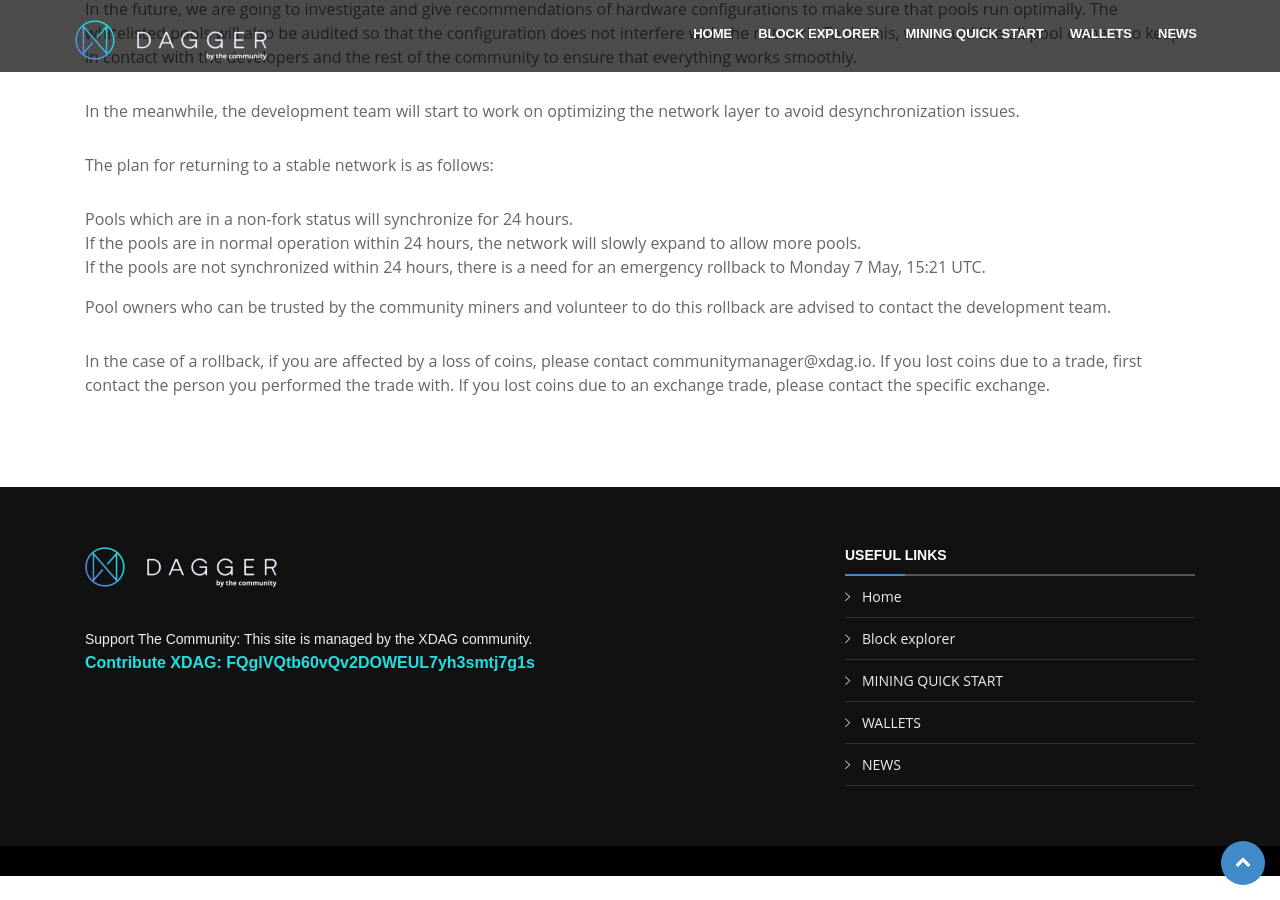
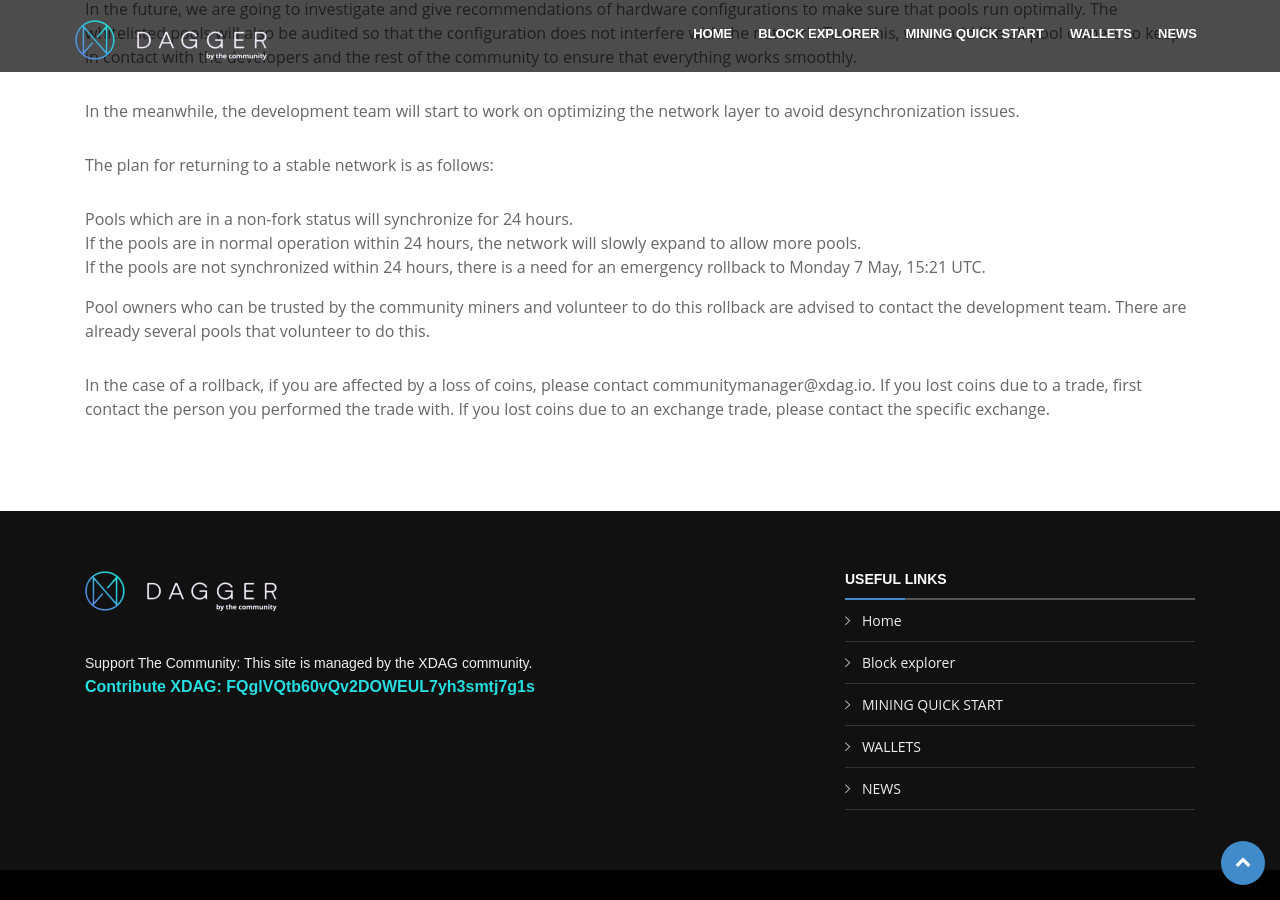
Before and after one commit to XDagger/XDagger.github.io, a Jekyll site: the page built from _posts/2018-05-09-Report-on-Desynchronization-of-Network.md, in a window 1280 px wide and 900 px high, scrolled down 548 px. Built offline with Jekyll 4.4.1, drawn with Linux system fonts in a browser that asks for light colours; some web fonts are replaced.

Commit message:
Draft changes

```diff
--- a/_posts/2018-05-09-Report-on-Desynchronization-of-Network.md
+++ b/_posts/2018-05-09-Report-on-Desynchronization-of-Network.md
@@ -16,6 +16,6 @@
 2. If the pools are in normal operation within 24 hours, the network will slowly expand to allow more pools.
 3. If the pools are not synchronized within 24 hours, there is a need for an emergency rollback to Monday 7 May, 15:21 UTC.
 
-Pool owners who can be trusted by the community miners and volunteer to do this rollback are advised to contact the development team.
+Pool owners who can be trusted by the community miners and volunteer to do this rollback are advised to contact the development team. There are already several pools that volunteer to do this.
 
 In the case of a rollback, if you are affected by a loss of coins, please contact communitymanager@xdag.io. If you lost coins due to a trade, first contact the person you performed the trade with. If you lost coins due to an exchange trade, please contact the specific exchange.
```
